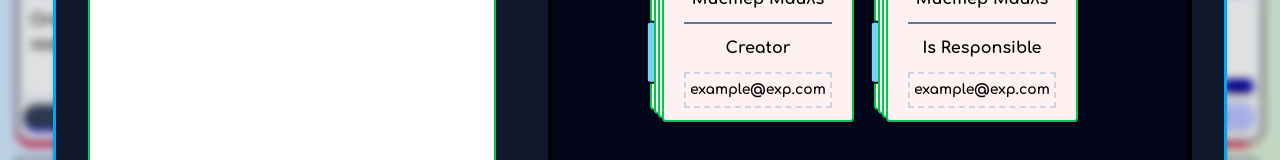
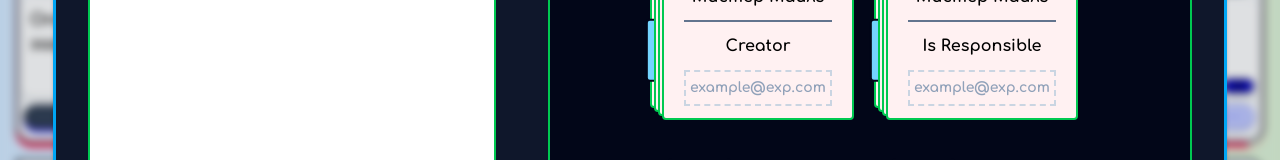
Before and after one commit to knyazev-ro/chore, a React (Vite) app: page / in a window 1280 px wide. Both pictures are taken after a click on the element 160 px from the left and 204 px from the top of the page. Shown: the part 377-537 px from the top of the page. Built offline with nearby package versions, Linux system fonts and the light colour scheme; a web font is replaced by a local one.

Commit message:
chore: wip

```diff
--- a/src/Modals/ChoreModal/CurrentChoreModal.tsx
+++ b/src/Modals/ChoreModal/CurrentChoreModal.tsx
@@ -165,7 +165,7 @@ export default function CurrentChoreModal({
             </div>
 
             <div className="w-220 h-full p-6">
-              <div className="h-full flex border-2">
+              <div className="h-full flex">
                 <Tab
                   tabs={tabs}
                   setTabs={setTabs}
--- a/src/Modals/ChoreModal/Tab/Tab.tsx
+++ b/src/Modals/ChoreModal/Tab/Tab.tsx
@@ -13,7 +13,7 @@ export default function Tab({
   return (
     <>
       {/* Основной контейнер */}
-      <div className="relative flex flex-col h-full w-full items-center z-0 border--lgreen-500 rounded-2xl border-2 bg-slate-950">
+      <div className="relative flex flex-col h-full w-full items-center z-0 border-green-500 rounded-2xl border-2 bg-slate-950">
 
           <div className="z-10 flex gap-1 -translate-y-7 translate-x-8 w-full h-full">
             {tabs.map((tab) => (
--- a/src/PersonCard/PersonCard.tsx
+++ b/src/PersonCard/PersonCard.tsx
@@ -48,7 +48,7 @@ export default function PersonCard({ person, type }: { person: any, type:string
                 </div>
 
                 <div
-                className="flex items-center justify-center comfortaa w-full h-9 text-sm border-2 border-dashed border-slate-300 cursor-pointer"
+                className="transition-all duration-300 ease-in-out text-slate-400 hover:text-slate-700 flex items-center justify-center comfortaa w-full h-9 text-sm border-2 border-dashed border-slate-300 hover:border-slate-400 cursor-pointer"
                 onClick={()=> navigator.clipboard.writeText("example@exp.com")}
                 >
                 <ButtonMailto label="example@exp.com" mailto="mailto:example@exp.com" />
```
